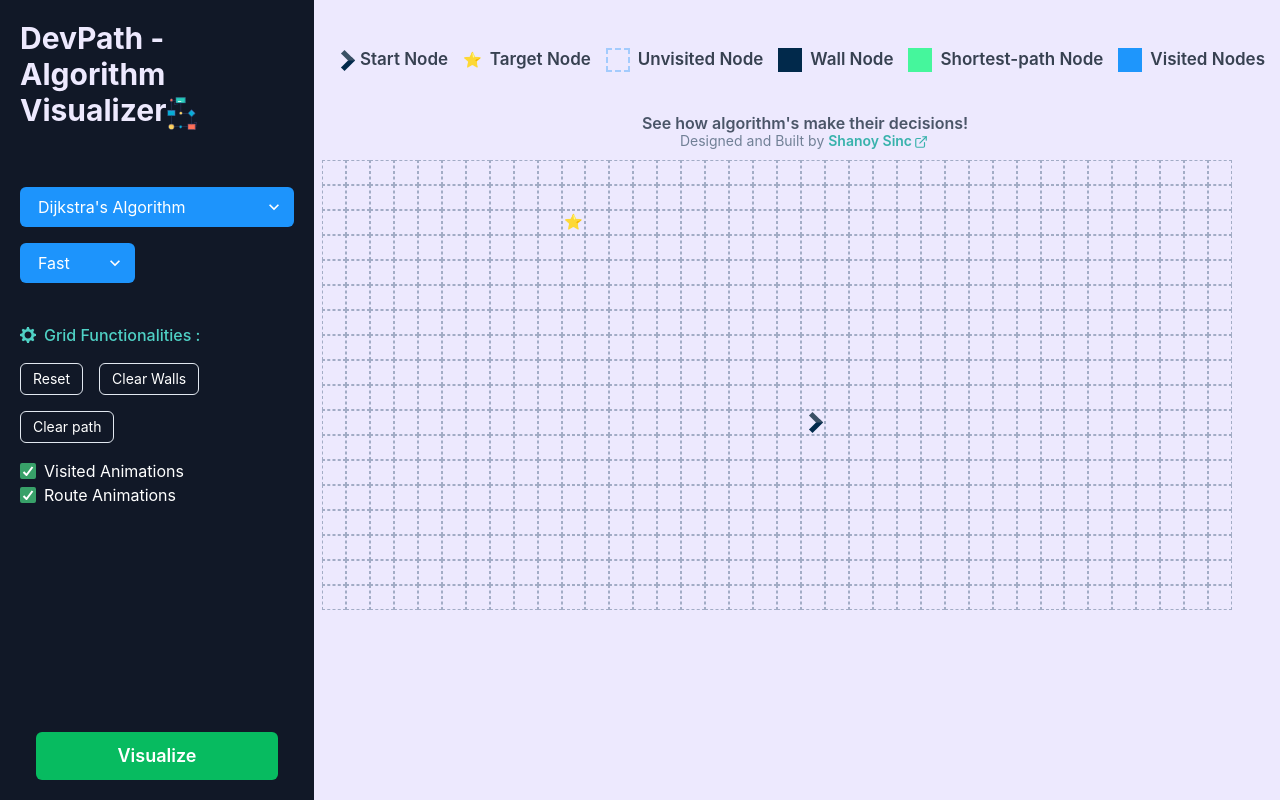
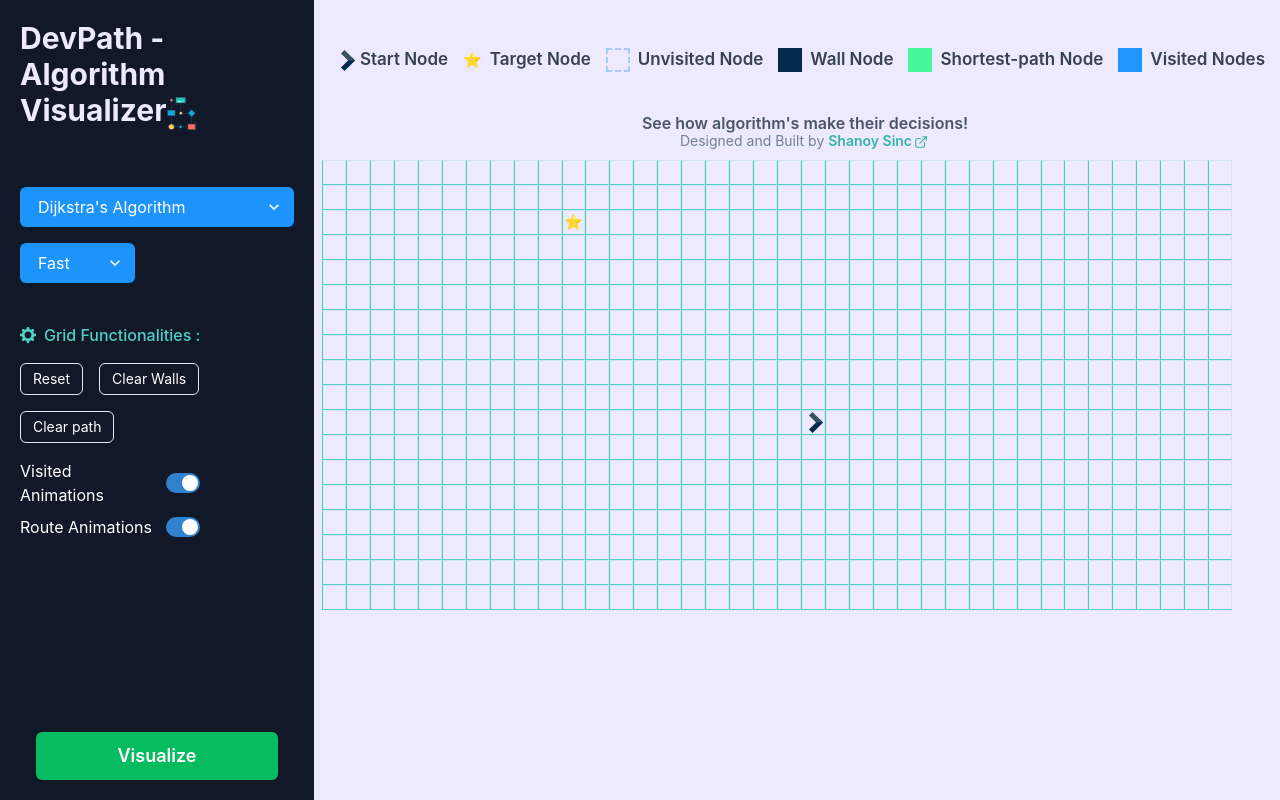
Before and after one commit to shanoysinc/Path-Visualizer, a React (Vite) app: page / in a window 1280 px wide. Built offline with nearby package versions, Linux system fonts and the light colour scheme.

Commit message:
change UI theme

```diff
--- a/src/App.css
+++ b/src/App.css
@@ -9,7 +9,19 @@
 
 .grid__node {
   height: 25px;
-  border: 1px dashed hsla(208, 97%, 15%, 0.315);
+  border-left: 1px solid rgba(5, 199, 157, 0.744);
+  border-top: 1px solid hsla(172, 97%, 38%, 0.1);
+  border-bottom: 1px solid hsla(172, 97%, 38%, 0.644);
+  border-right: 1px solid hsla(172, 97%, 38%, 0.1);
+
+  /* border-left: 1px solid hsla(254, 97%, 55%, 0.744);
+  border-top: 1px solid hsla(254, 97%, 55%, 0.144);
+  border-bottom: 1px solid hsla(254, 97%, 55%, 0.644);
+  border-right: 1px solid hsla(254, 97%, 55%, 0.1); */
+  border-width: 1px;
+  border-width: 0.1em;
+  border-width: 0.01em;
+  border-width: 1px;
   display: flex;
   justify-content: center;
   align-items: center;
@@ -52,7 +64,12 @@
 
 .visitedNode-animation {
   background-color: hsl(208, 97%, 55%);
-  border: 1px solid hsla(0, 0%, 100%, 0.171);
+  border: 1px solid hsl(0, 0%, 100%);
+  border-left: 1px solid hsla(0, 0%, 100%, 0.544);
+  border-top: 1px solid hsla(0, 0%, 100%, 0.144);
+  border-bottom: 1px solid hsla(0, 0%, 100%, 0.544);
+  border-right: 1px solid hsla(0, 0%, 100%, 0.144);
+
   animation: circle-to-square 0.8s cubic-bezier(0.25, 0.46, 0.45, 0.94) normal;
 }
 
--- a/src/components/sidebar/components/content/SidebarContent.tsx
+++ b/src/components/sidebar/components/content/SidebarContent.tsx
@@ -9,6 +9,10 @@ import {
   Spinner,
   Checkbox,
   Text,
+  Switch,
+  Stack,
+  Wrap,
+  WrapItem,
 } from "@chakra-ui/react";
 import SmallButton from "../Button/SmallButton";
 import { useUpdateGrid } from "../../../grid/hooks/useUpdateGrid";
@@ -270,24 +274,38 @@ export const SidebarContent = memo(() => {
               isAlgoVisualizing={isAlgoVisualizing}
             />
           </Flex>
-          <Checkbox
-            colorScheme="green"
-            defaultIsChecked
-            color="white"
-            isChecked={animateVisitedNode}
-            onChange={visitedNodeAnimHandler}
-          >
-            Visited Animations
-          </Checkbox>
-          <Checkbox
-            colorScheme="green"
-            defaultIsChecked
-            color="white"
-            isChecked={animateRoute}
-            onChange={routeAnimHandler}
-          >
-            Route Animations
-          </Checkbox>
+          <Stack>
+            <Wrap>
+              <WrapItem>
+                <Flex
+                  align="center"
+                  gridGap={2}
+                  justify="space-between"
+                  w="180px"
+                >
+                  <Text color="white"> Visited Animations</Text>
+                  <Switch
+                    onChange={visitedNodeAnimHandler}
+                    isChecked={animateVisitedNode}
+                  />
+                </Flex>
+              </WrapItem>
+              <WrapItem>
+                <Flex
+                  w="180px"
+                  align="center"
+                  gridGap={2}
+                  justify="space-between"
+                >
+                  <Text color="white"> Route Animations</Text>
+                  <Switch
+                    isChecked={animateRoute}
+                    onChange={routeAnimHandler}
+                  />
+                </Flex>
+              </WrapItem>
+            </Wrap>
+          </Stack>
         </div>
         <Container>
           <Button
```
